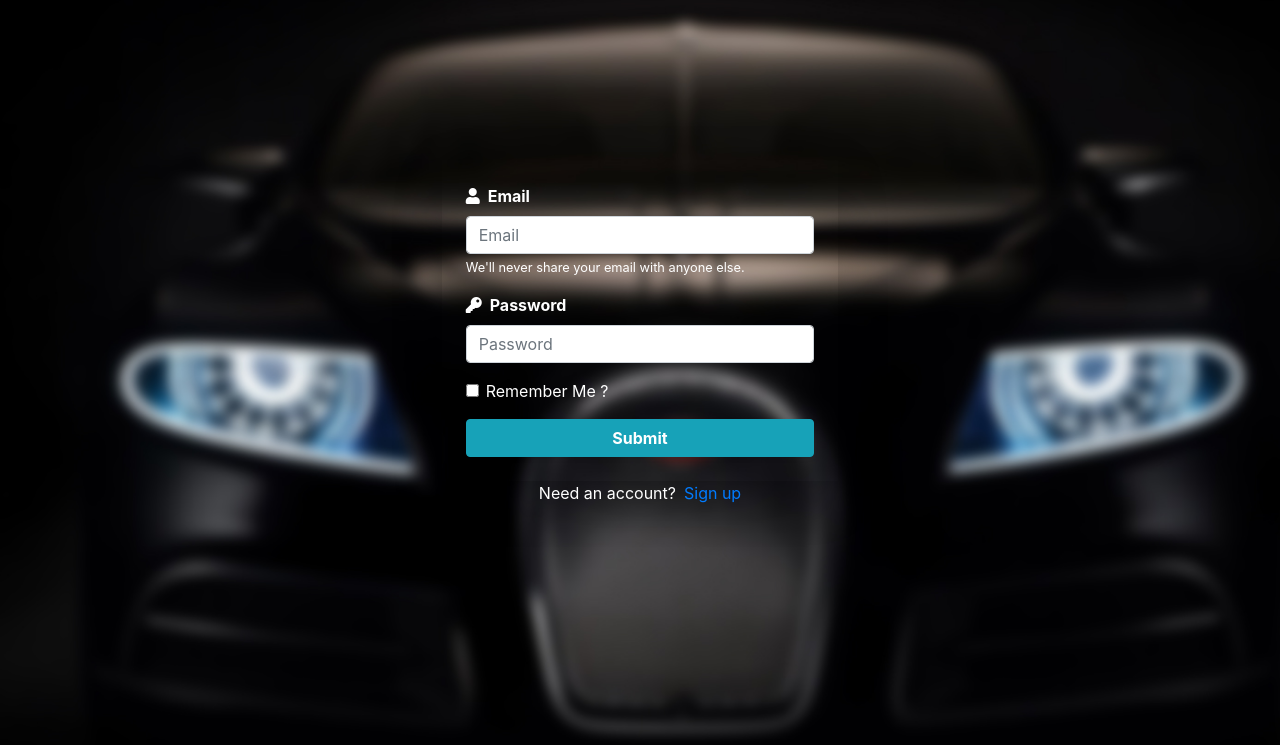
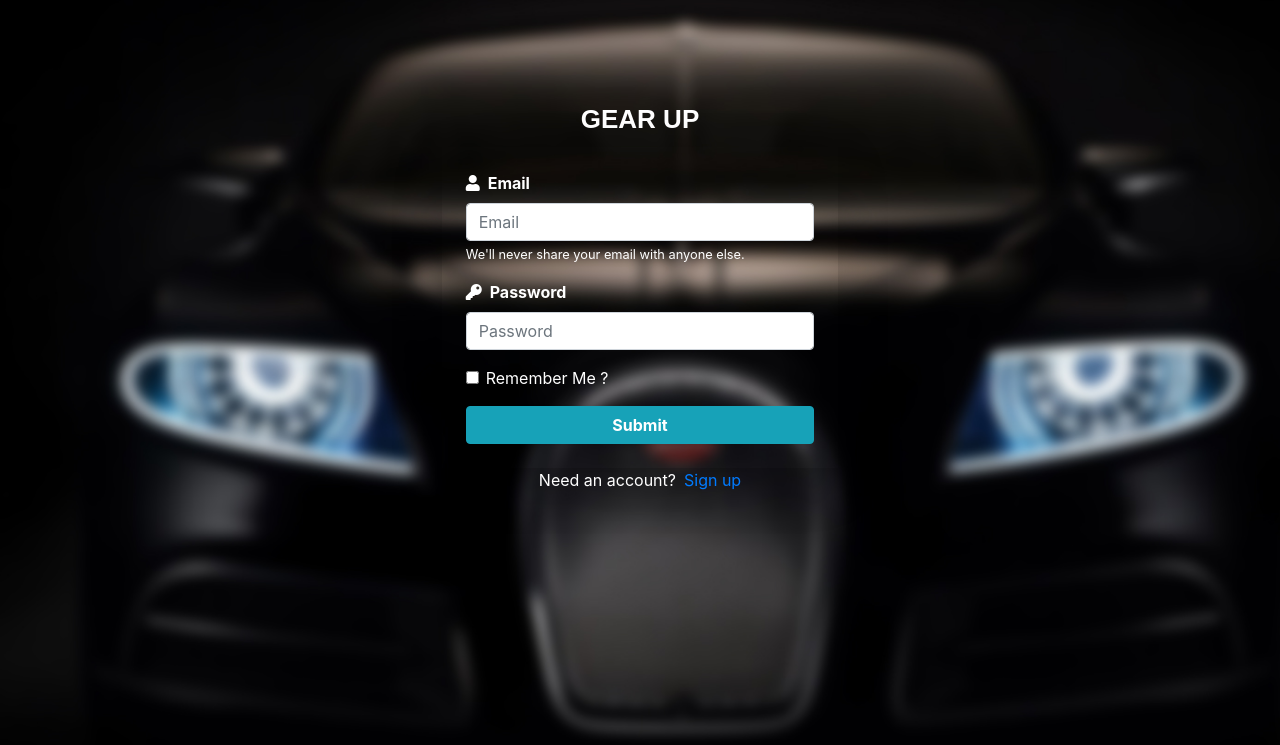
Before and after one commit to rafu01/cse370-project, a Django app: template showroom/templates/login.html in a window 1280 px wide. Shown: the top 745 px of the page. Run offline with Django 3.2, Linux system fonts and the light colour scheme; the template is opened without the code that fills it, so the values that code supplies are empty; some libraries are stand-ins or nearby versions.

Commit message:
changes in login and signup html

```diff
--- a/showroom/templates/login.html
+++ b/showroom/templates/login.html
@@ -34,8 +34,11 @@
    <title>Login Form</title>
 </head>
 <body>
+   <div class="row justify-content-center"style="padding-top:100px">
+      <a href="{% url 'index' %}" style="color: rgb(255, 255, 255);font-size: 26px;font-style: normal;font-weight: bold;font-family: Montserrat, sans-serif;text-align: center; text-decoration: none;">GEAR UP</a>
+   </div>
    <div class="container-fluid">
-      <div class="row justify-content-center custom-margin">
+      <div class="row justify-content-center" style="margin-top: 1vh;">
          <div class="col-sm-6 col-md-4">
             <!-- Add bg-primary in form tag if want form background color-->
             <!--text-white if want text color white-->
--- a/showroom/templates/signup.html
+++ b/showroom/templates/signup.html
@@ -34,6 +34,9 @@
    <title>Sign-Up Form</title>
 </head>
 <body>
+   <div class="row justify-content-center"style="padding-top:10px">
+      <a href="{% url 'index' %}" style="color: rgb(255, 255, 255);font-size: 26px;font-style: normal;font-weight: bold;font-family: Montserrat, sans-serif;text-align: center; text-decoration: none;">GEAR UP</a>
+   </div>
    <div class="container-fluid">
       <div class="row justify-content-center">
          <div class="col-sm-6 col-md-4">
```
